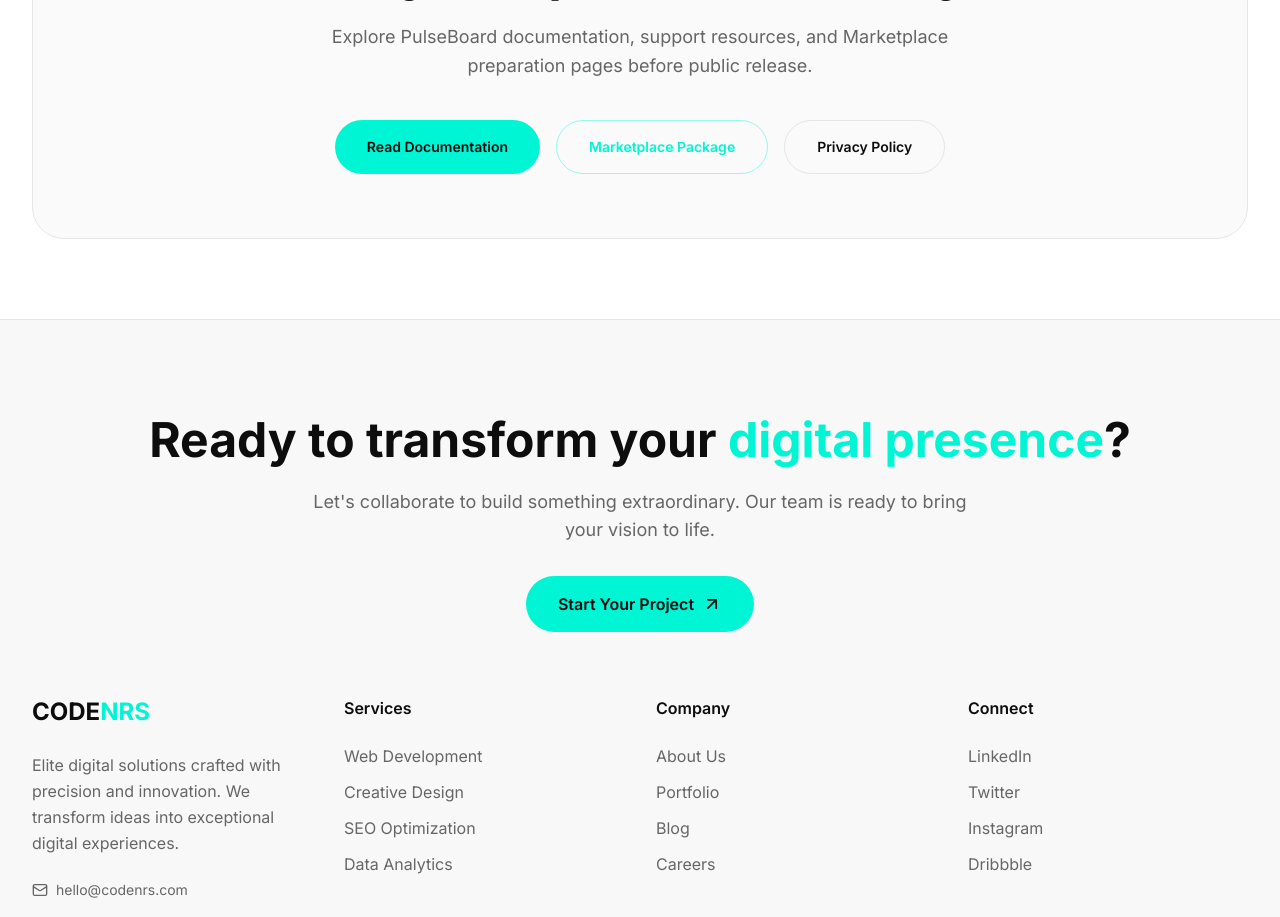
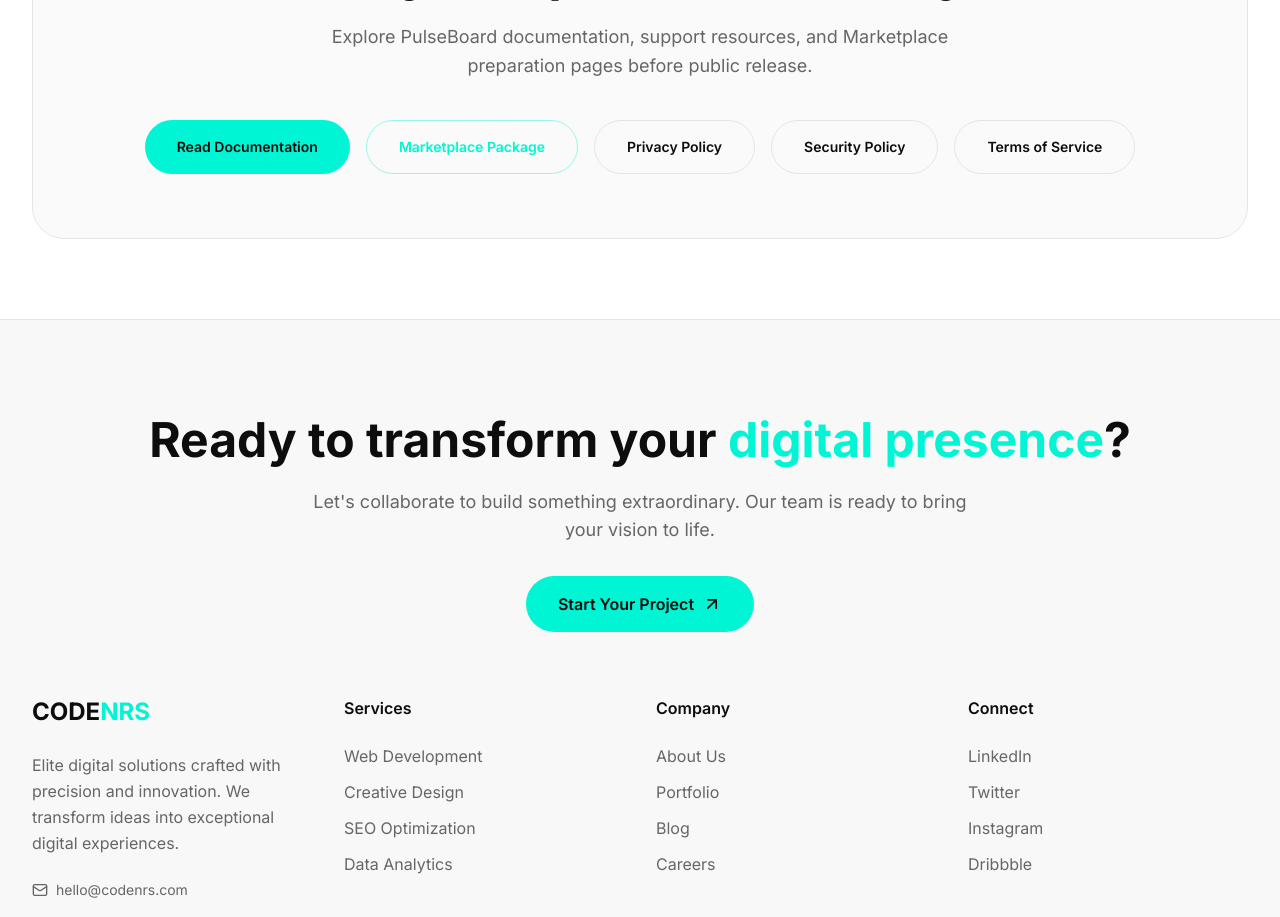
Before and after one commit to nrshagor/codenrs, a Next.js app: page /pulseboard in a window 1280 px wide. Shown: the part 2700-3617 px from the top of the page. Built offline with nearby package versions, Linux system fonts and the light colour scheme.

Commit message:
feat(): update link in pulseboard landing page

```diff
--- a/app/pulseboard/page.tsx
+++ b/app/pulseboard/page.tsx
@@ -245,6 +245,19 @@ export default function PulseBoardLandingPage() {
             >
               Privacy Policy
             </Link>
+            <Link
+              href="/pulseboard/security"
+              className="inline-flex items-center rounded-full border border-border px-8 py-4 text-sm font-semibold hover:border-[#00F5D4] hover:text-[#00F5D4] transition-colors"
+            >
+              Security Policy
+            </Link>
+
+            <Link
+              href="/pulseboard/terms"
+              className="inline-flex items-center rounded-full border border-border px-8 py-4 text-sm font-semibold hover:border-[#00F5D4] hover:text-[#00F5D4] transition-colors"
+            >
+              Terms of Service
+            </Link>
           </div>
         </div>
       </section>
```
